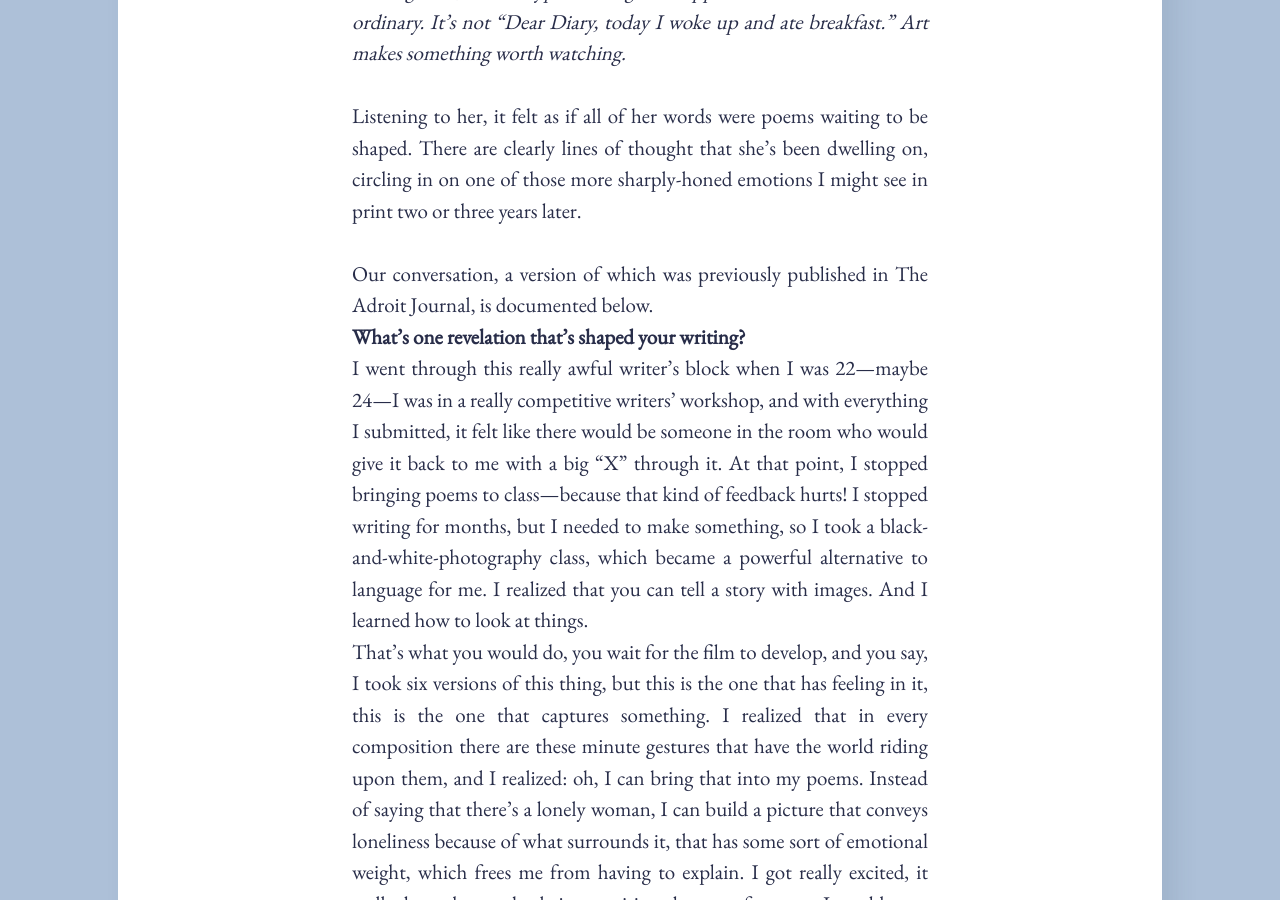
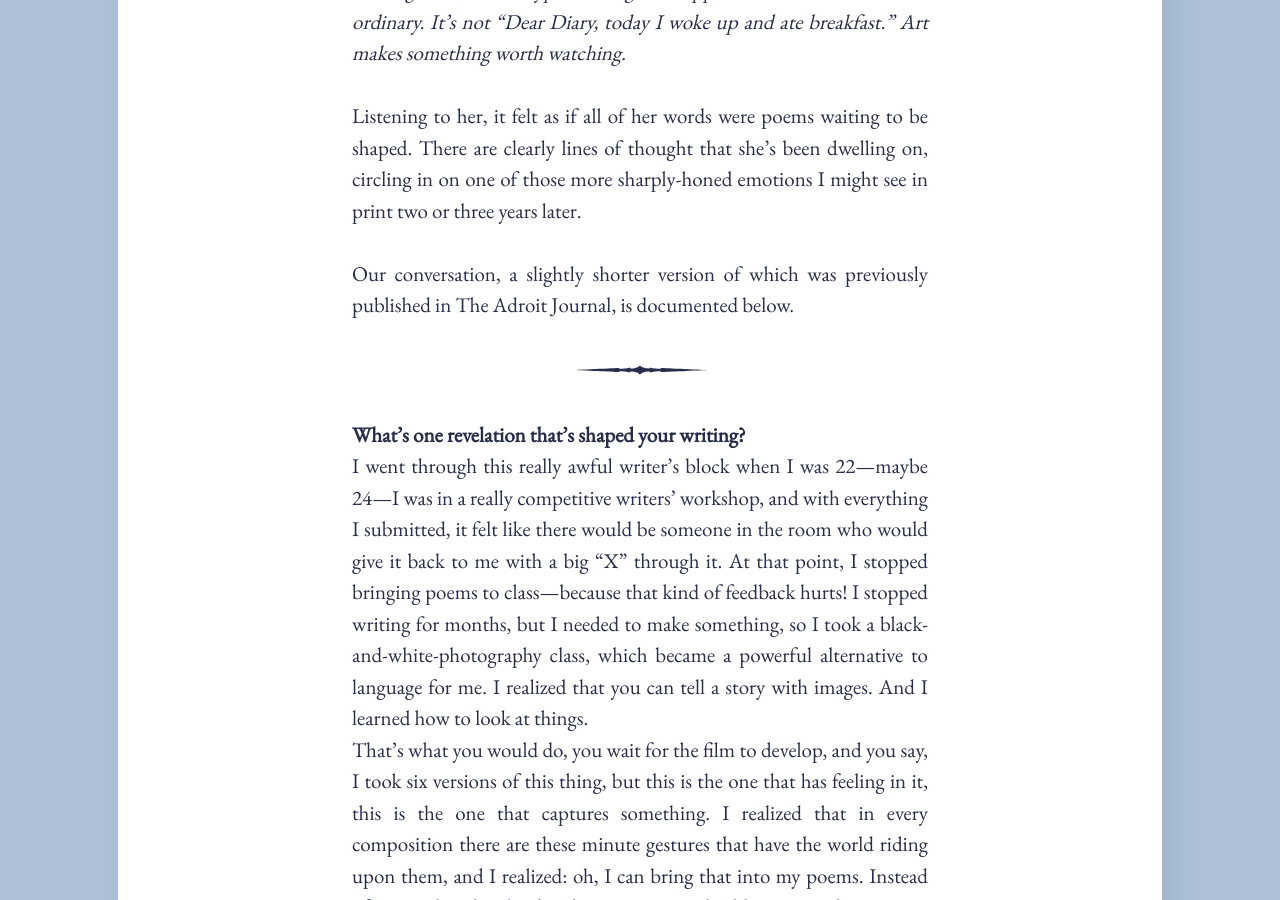
Before and after one commit to reversely/reverses-master, a Jekyll site: the page built from _posts/2018-04-19-Tracy-K-Smith.md, in a window 1280 px wide and 900 px high, scrolled down 1725 px. Built offline with Jekyll 4.4.1, drawn with Linux system fonts in a browser that asks for light colours; some web fonts are replaced.

Commit message:
image swap

```diff
--- a/_posts/2018-04-19-Tracy-K-Smith.md
+++ b/_posts/2018-04-19-Tracy-K-Smith.md
@@ -13,7 +13,9 @@ I found my interview with Smith  very difficult to transcribe. Not because the r
 
 <br>Listening to her, it felt as if all of her words were poems waiting to be shaped. There are clearly lines of thought that she’s been dwelling on, circling in on one of those more sharply-honed emotions I might see in print two or three years later.<br>
 
-<br> Our conversation, a version of which was previously published in <en>The Adroit Journal</en>, is documented below.
+<br> Our conversation, a slightly shorter version of which was previously published in <en>The Adroit Journal</en>, is documented below.
+
+<img src="/assets/images/divider.svg" alt="re:verses" style="width:140px;">
 
 <strong>What’s one revelation that’s shaped your writing?</strong>
 <br>I went through this really awful writer’s block when I was 22—maybe 24—I was in a really competitive writers’ workshop, and with everything I submitted, it felt like there would be someone in the room who would give it back to me with a big “X” through it. At that point, I stopped bringing poems to class—because that kind of feedback hurts! I stopped writing for months, but I needed to make something, so I took a black-and-white-photography class, which became a powerful alternative to language for me. I realized that you can tell a story with images. And I learned how to look at things. <br>
```
Also changed, not shown: shereen.md (+6 -4 lines).
